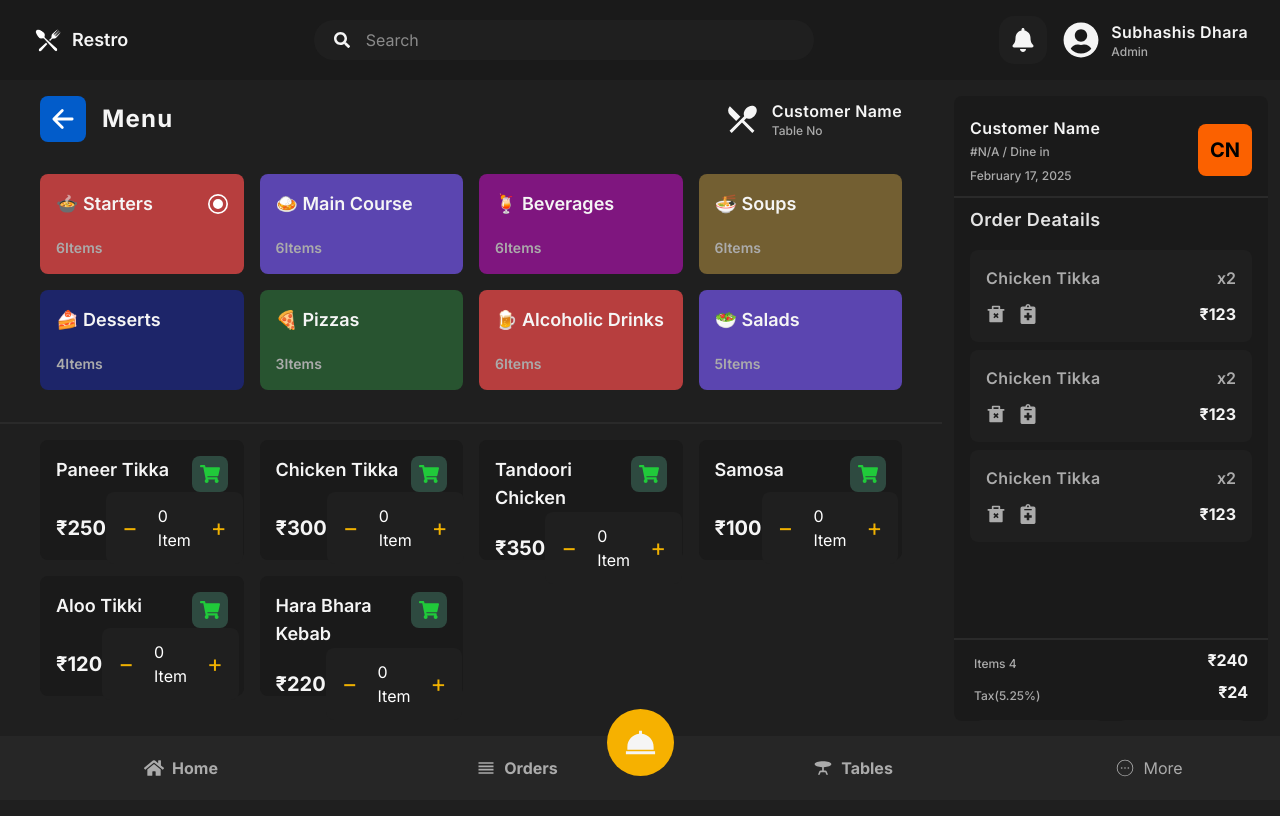
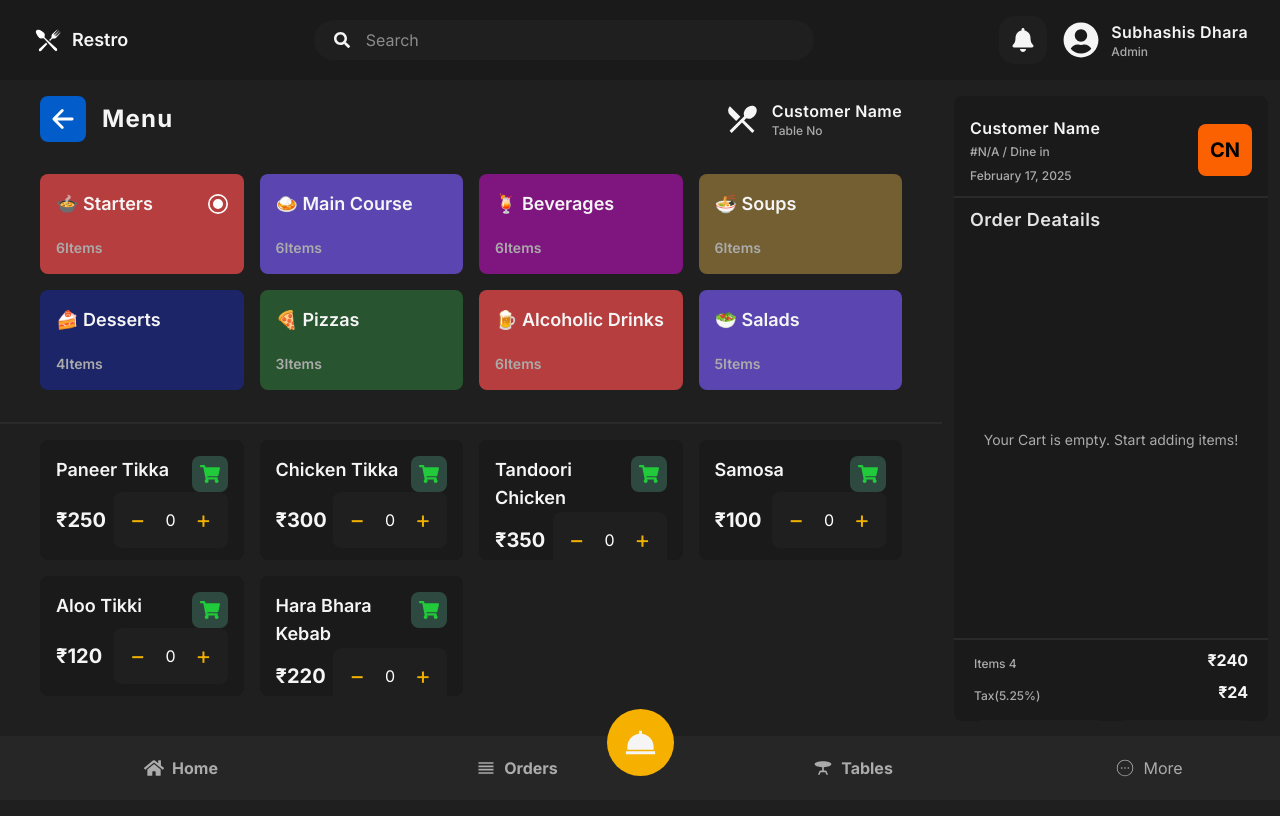
Before and after one commit to Subhashis012/POS-System, a React (Vite) app in the folder pos-frontend/: page /menu in a window 1280 px wide. Shown: the top 816 px of the page. Built offline with nearby package versions, Linux system fonts and the light colour scheme.

Commit message:
implement cart functionality with Redux; add cart slice, integrate item addition and removal in components

```diff
--- a/pos-frontend/src/components/menu/CartInfo.jsx
+++ b/pos-frontend/src/components/menu/CartInfo.jsx
@@ -1,24 +1,42 @@
 import React from "react";
 import { RiDeleteBin2Fill } from "react-icons/ri";
 import { FaNotesMedical } from "react-icons/fa";
+import { useSelector } from "react-redux";
+import { useDispatch } from "react-redux";
+import { removeItem } from "../../redux/slices/cartSlice";
+const CartInfo = () => {
+  const cartData = useSelector((state) => state.cart);
+  const dispatch = useDispatch();
+  const handleRemove = (itemId) => {
+    dispatch(removeItem(itemId));
+  };
 
-const CartInfo = () => {
   return (
     <div className="px-4 py-2">
       <h1 className="text-lg text-[#e4e4e4] font-semibold tracking-wide">
         Order Deatails
       </h1>
       <div className="mt-4 overflow-y-scroll no-scrollbar h-[380px]">
+        {cartData.length === 0 ? (
+          <p className="text-[#ababab] text-sm flex justify-center items-center h-[380px]">
+            Your Cart is empty. Start adding items!
+          </p>
+        ) : (
+          cartData.map((item) => {
+            return (
               <div className="bg-[#1f1f1f] rounded-lg px-4 py-4 mb-2">
                 <div className="flex items-center justify-between">
                   <h1 className="text-[#ababab] font-semibold tracking-wide text-md">
-              Chicken Tikka
+                    {item.name}
                   </h1>
-            <p className="text-[#ababab] font-semibold">x2</p>
+                  <p className="text-[#ababab] font-semibold">
+                    x{item.quantity}
+                  </p>
                 </div>
                 <div className="flex items-center justify-between mt-3">
                   <div className="flex items-center gap-3">
                     <RiDeleteBin2Fill
+                      onClick={() => handleRemove(item.id)}
                       className="text-[#ababab] cursor-pointer"
                       size={20}
                     />
@@ -27,53 +45,14 @@ const CartInfo = () => {
                       size={20}
                     />
                   </div>
-            <p className="text-[#f5f5f5] text-md font-bold">₹123</p>
+                  <p className="text-[#f5f5f5] text-md font-bold">
+                    ₹{item.price}
+                  </p>
                 </div>
               </div>
-
-        <div className="bg-[#1f1f1f] rounded-lg px-4 py-4 mb-2">
-          <div className="flex items-center justify-between">
-            <h1 className="text-[#ababab] font-semibold tracking-wide text-md">
-              Chicken Tikka
-            </h1>
-            <p className="text-[#ababab] font-semibold">x2</p>
-          </div>
-          <div className="flex items-center justify-between mt-3">
-            <div className="flex items-center gap-3">
-              <RiDeleteBin2Fill
-                className="text-[#ababab] cursor-pointer"
-                size={20}
-              />
-              <FaNotesMedical
-                className="text-[#ababab] cursor-pointer"
-                size={20}
-              />
-            </div>
-            <p className="text-[#f5f5f5] text-md font-bold">₹123</p>
-          </div>
-        </div>
-
-        <div className="bg-[#1f1f1f] rounded-lg px-4 py-4 mb-2">
-          <div className="flex items-center justify-between">
-            <h1 className="text-[#ababab] font-semibold tracking-wide text-md">
-              Chicken Tikka
-            </h1>
-            <p className="text-[#ababab] font-semibold">x2</p>
-          </div>
-          <div className="flex items-center justify-between mt-3">
-            <div className="flex items-center gap-3">
-              <RiDeleteBin2Fill
-                className="text-[#ababab] cursor-pointer"
-                size={20}
-              />
-              <FaNotesMedical
-                className="text-[#ababab] cursor-pointer"
-                size={20}
-              />
-            </div>
-            <p className="text-[#f5f5f5] text-md font-bold">₹123</p>
-          </div>
-        </div>
+            );
+          })
+        )}
       </div>
     </div>
   );
--- a/pos-frontend/src/components/menu/MenuContainer.jsx
+++ b/pos-frontend/src/components/menu/MenuContainer.jsx
@@ -2,21 +2,40 @@ import React, { useState } from "react";
 import { menus } from "../../constants";
 import { GrRadialSelected } from "react-icons/gr";
 import { FaShoppingCart } from "react-icons/fa";
+import { useDispatch } from "react-redux";
+import { addItems } from "../../redux/slices/cartSlice";
 
 const MenuContainer = () => {
   const [selected, setSelected] = useState(menus[0]);
-  const [itemId, setItemId] = useState(0);
+  const [itemId, setItemId] = useState();
   const [itemCount, setItemCount] = useState(0);
+  const dispatch = useDispatch();
   const increment = (id) => {
     setItemId(id);
-    if(itemCount >= 4) return;
+    if (itemCount >= 4) return;
     setItemCount((prev) => prev + 1);
-  }
-  const decrement = (id) =>{
+  };
+  const decrement = (id) => {
     setItemId(id);
-    if(itemCount <= 0) return;
+    if (itemCount <= 0) return;
     setItemCount((prev) => prev - 1);
-  }
+  };
+
+  const handleAddtoCart = (item) => {
+    if (itemCount === 0) return;
+
+    const { name, price } = item;
+    const newObj = {
+      id: new Date(),
+      name,
+      pricePerQuantity: price,
+      quantity: itemCount,
+      price: price * itemCount,
+    };
+
+    dispatch(addItems(newObj));
+    setItemCount(0);
+  };
   return (
     <>
       <div className="grid grid-cols-4 gap-4 px-10 py-4 w-[100%]">
@@ -27,9 +46,9 @@ const MenuContainer = () => {
               className="flex flex-col items-start justify-between p-4 rounded-lg h-[100px] cursor-pointer"
               style={{ backgroundColor: menu.bgColor }}
               onClick={() => {
-                setSelected(menu)
-                setItemId(0)
-                setItemCount(0)
+                setSelected(menu);
+                setItemId(0);
+                setItemCount(0);
               }}
             >
               <div className="flex items-center justify-between w-full">
@@ -51,34 +70,39 @@ const MenuContainer = () => {
       <hr className="border-[#2a2a2a] border-t-2 mt-4" />
 
       <div className="grid grid-cols-4 gap-4 px-10 py-4 w-[100%]">
-        {selected?.items.map((menu) => {
+        {selected?.items.map((item) => {
           return (
             <div
-              key={menu.id}
+              key={item.id}
               className="flex flex-col items-start justify-between p-4 rounded-lg h-[120px] cursor-pointer hover:bg-[#2a2a2a] bg-[#1a1a1a]"
             >
               <div className="flex items-start justify-between w-full">
                 <h1 className="text-[#f5f5f5] text-lg font-semibold">
-                  {menu.name}
+                  {item.name}
                 </h1>
-                <button className="bg-[#2e4a40] text-[#20ca3a] p-2 rounded-lg cursor-pointer"><FaShoppingCart size={20} /></button>
-                </div>
+                <button
+                  onClick={() => handleAddtoCart(item)}
+                  className="bg-[#2e4a40] text-[#20ca3a] p-2 rounded-lg cursor-pointer"
+                >
+                  <FaShoppingCart size={20} />
+                </button>
+              </div>
               <div className="flex items-center justify-between w-full">
                 <p className="text-[#f5f5f5] text-xl font-bold">
-                  ₹{menu.price}
+                  ₹{item.price}
                 </p>
                 <div className="flex items-center justify-between bg-[#1f1f1f] px-4 py-3 rounded-lg gap-5">
                   <button
-                      onClick={() => decrement(menu.id)}
+                    onClick={() => decrement(item.id)}
                     className="text-yellow-500 text-2xl"
                   >
                     &minus;
                   </button>
                   <span className="text-white">
-                    {menu.id === itemId ? itemCount : 0} Item
+                    {itemId == item.id ? itemCount : "0"}
                   </span>
                   <button
-                      onClick={() =>increment(menu.id)}
+                    onClick={() => increment(item.id)}
                     className="text-yellow-500 text-2xl"
                   >
                     &#43;
--- /dev/null
+++ b/pos-frontend/src/redux/slices/cartSlice.js
@@ -0,0 +1,19 @@
+import {createSlice} from '@reduxjs/toolkit';
+
+const initialState = [];
+
+const cartSlice = createSlice({
+    name: 'cart',
+    initialState,
+    reducers: {
+        addItems: (state, action) => {
+            state.push(action.payload);
+        },
+        removeItem: (state, action) => {
+            return state.filter(item => item.id != action.payload);
+        },
+    }
+});
+
+export const {addItems, removeItem} = cartSlice.actions;
+export default cartSlice.reducer;
--- a/pos-frontend/src/redux/store.js
+++ b/pos-frontend/src/redux/store.js
@@ -1,9 +1,11 @@
 import {configureStore} from '@reduxjs/toolkit';
 import customerSlice from './slices/customerSlice';
+import cartSlice from './slices/cartSlice';
 
 const store = configureStore({
     reducer: {
-        customer: customerSlice
+        customer: customerSlice,
+        cart: cartSlice
     },
     devTools: import.meta.env.NODE_ENV !== "production",
 });
```
Lines whose indentation alone changed are shown as unchanged.
